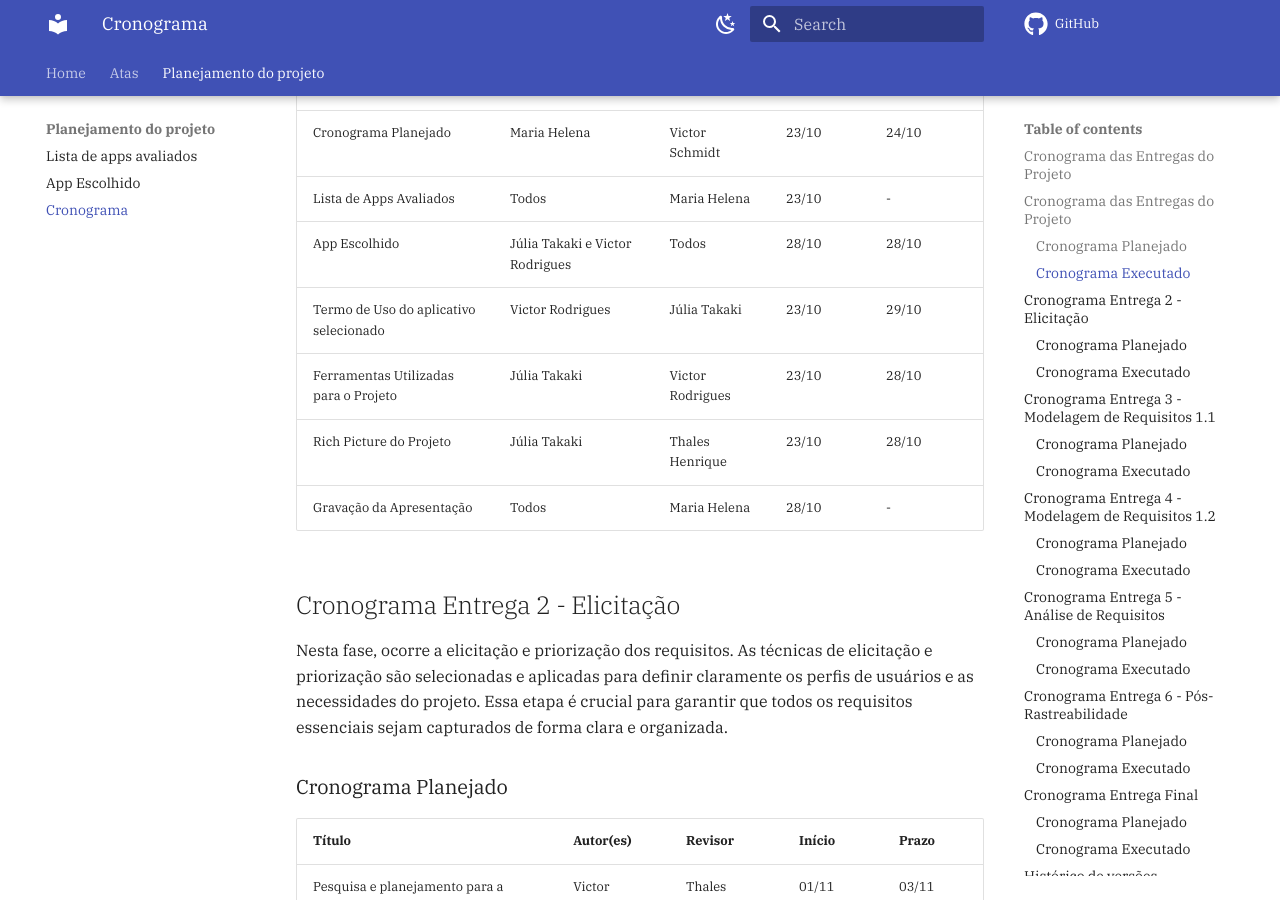
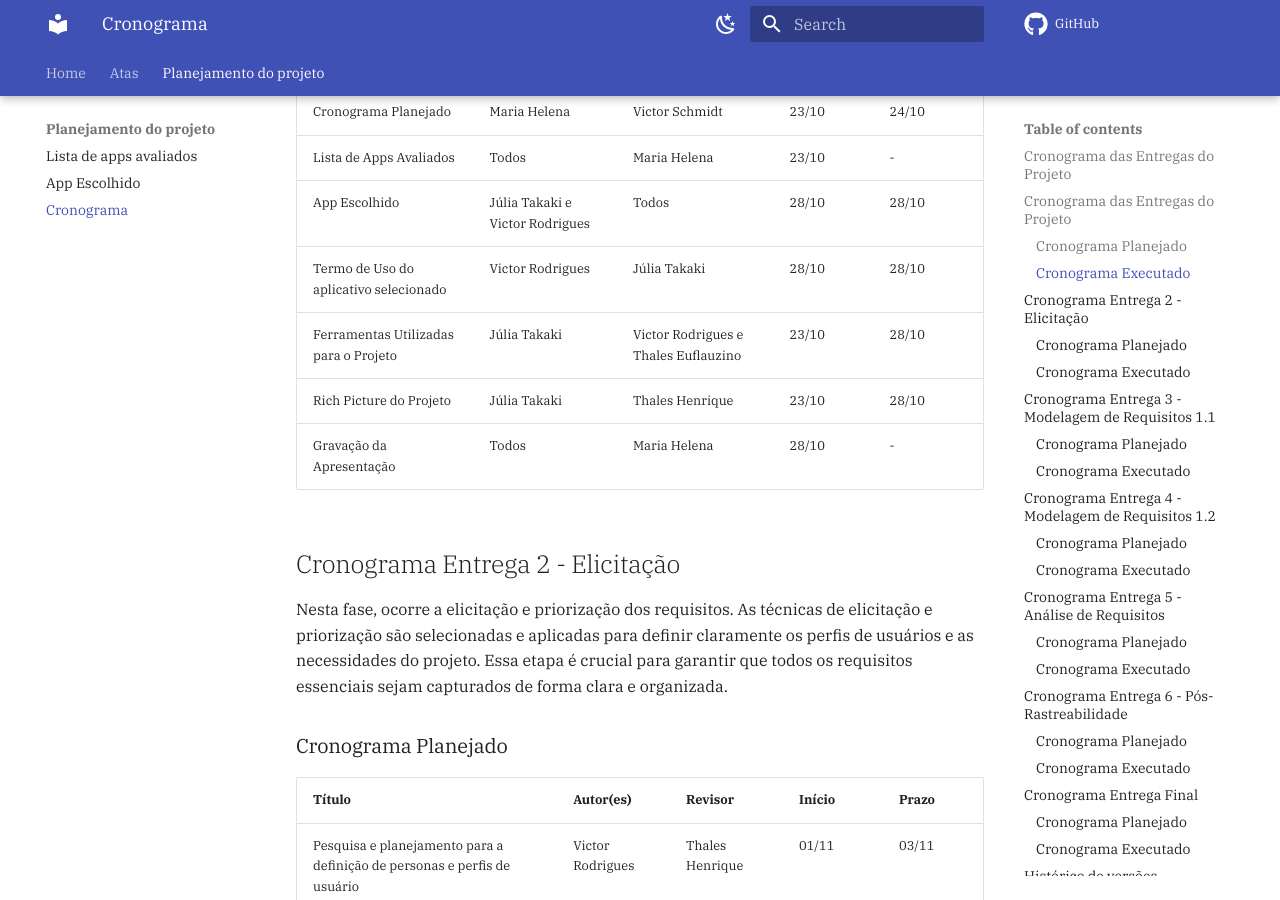
Before and after one commit to Requisitos-de-Software/2024.2-Grupo05, an MkDocs documentation site: the page built from docs/Planejamento-do-projeto/cronograma.md, in a window 1280 px wide and 900 px high, scrolled down 2286 px. Built offline with MkDocs 1.6.1 and Material for MkDocs 9.7.7, drawn with Linux system fonts in a browser that asks for light colours; comment, search, counter and statistics services are not loaded.

Commit message:
update cronograma executado
adicionando thales Euflauzino como revisor de ferramentas e data do termos de uso do app escolhido

```diff
--- a/docs/Planejamento-do-projeto/cronograma.md
+++ b/docs/Planejamento-do-projeto/cronograma.md
@@ -207,13 +207,13 @@ A primeira entrega foca no planejamento do projeto. Isso inclui a definição da
       <td>Termo de Uso do aplicativo selecionado</td>
       <td>Victor Rodrigues</td>
       <td>Júlia Takaki</td>
-      <td>23/10</td>
-      <td>29/10</td>
+      <td>28/10</td>
+      <td>28/10</td>
     </tr>
     <tr>
       <td>Ferramentas Utilizadas para o Projeto</td>
       <td>Júlia Takaki</td>
-      <td>Victor Rodrigues</td>
+      <td>Victor Rodrigues e Thales Euflauzino</td>
       <td>23/10</td>
       <td>28/10</td>
     </tr>
```
